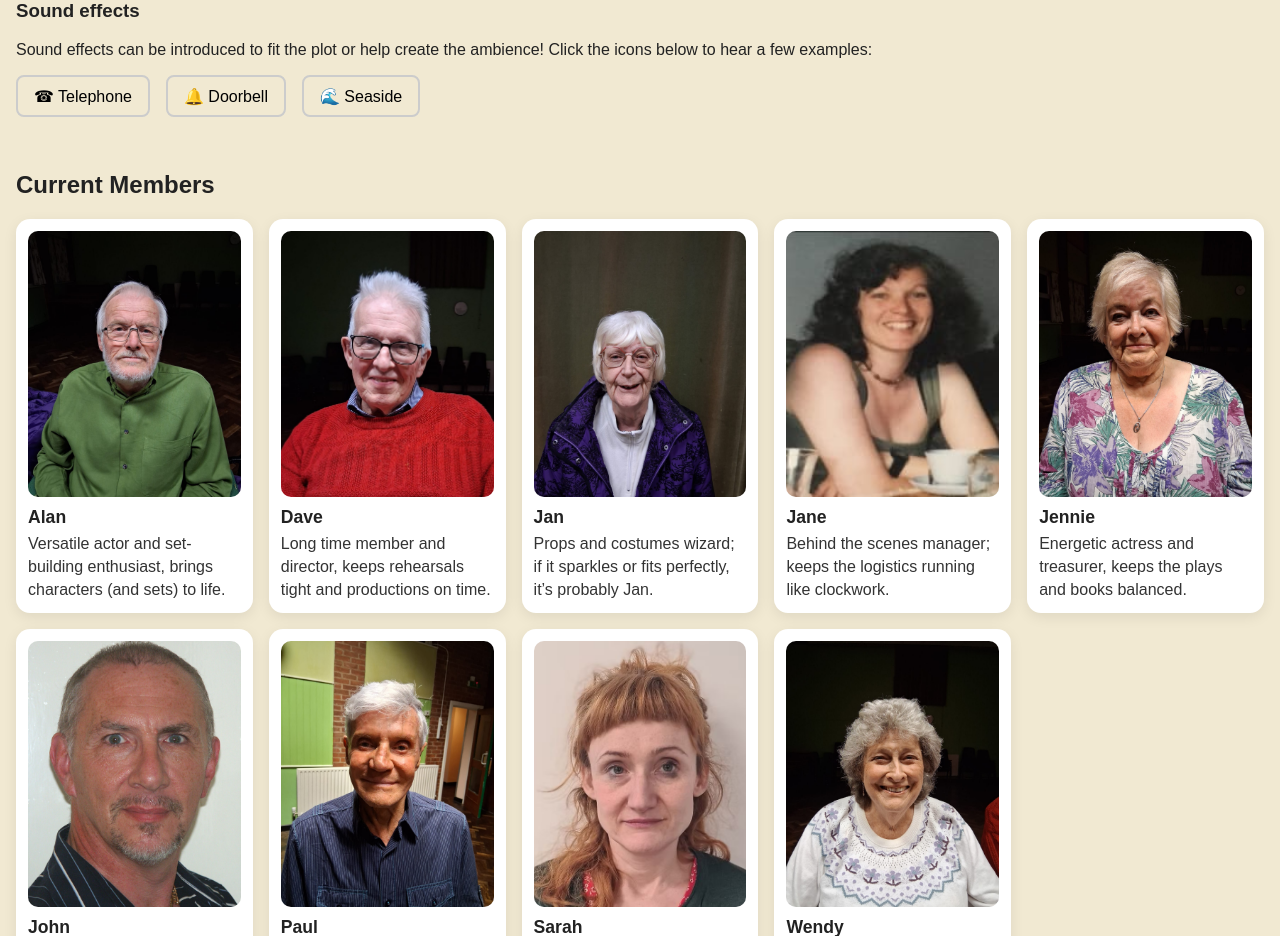
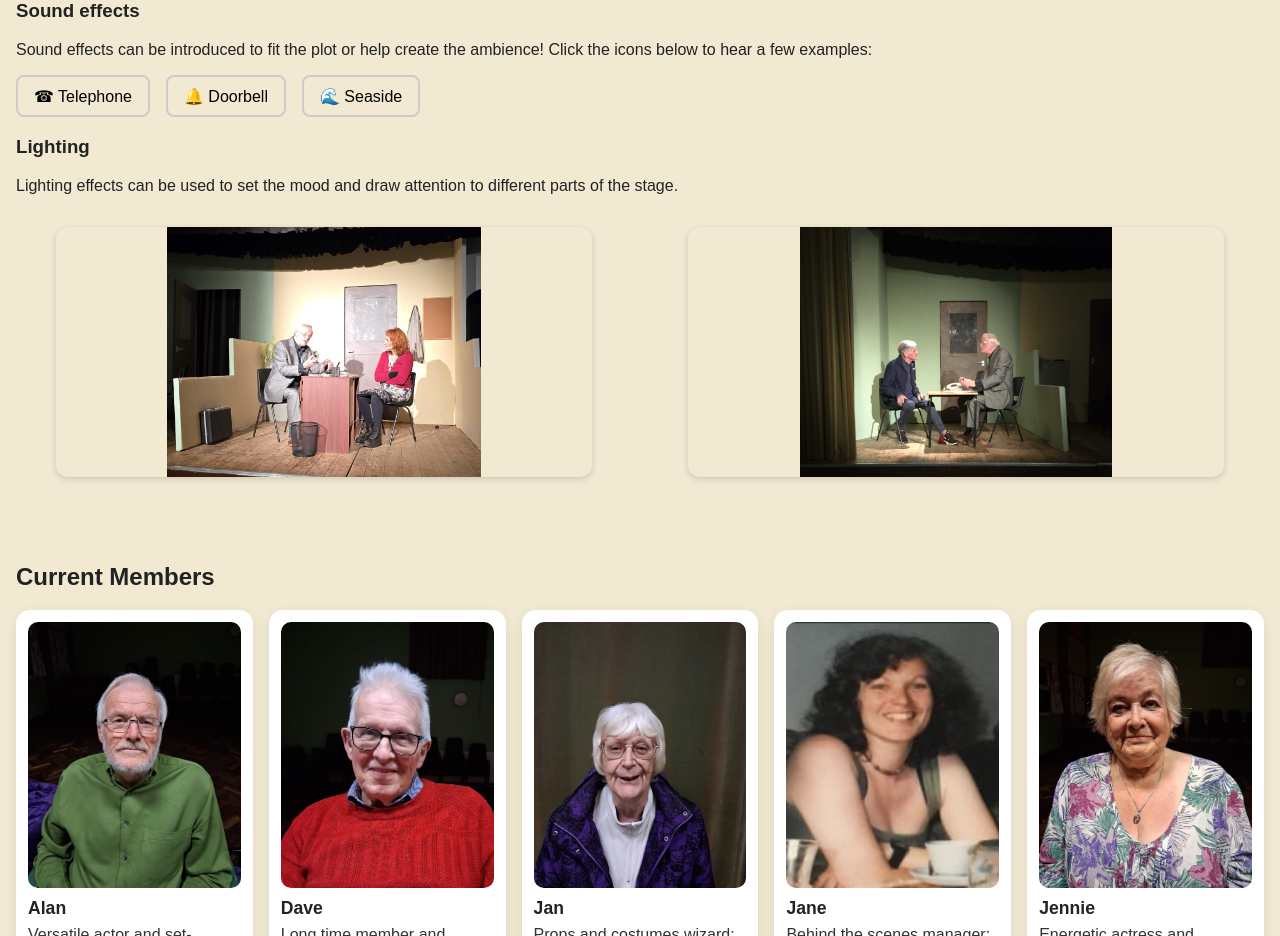
Before and after one commit to AvocadoCoding/PhoenixPlayersOfEarlsdon, a React (Create React App) app in the folder my-react-app/: page /about in a window 1280 px wide. Shown: the part 1120-2056 px from the top of the page. Built offline with nearby package versions, Linux system fonts and the light colour scheme.

Commit message:
About update

```diff
--- a/my-react-app/src/App.css
+++ b/my-react-app/src/App.css
@@ -156,3 +156,34 @@ html, body, #root {
   background-color: #e5d9b8;
   transform: scale(1.05);
 }
+
+/* 💡 Lighting grid layout */
+.lighting-grid {
+  display: grid;
+  grid-template-columns: repeat(auto-fit, minmax(250px, 1fr));
+  gap: 1rem;
+  margin-top: 1rem;
+  margin-bottom: 2rem;
+}
+
+/* Lighting card container */
+.lighting-card {
+  background-color: #F1E9D2;
+  border-radius: 12px;
+  overflow: hidden;
+  box-shadow: 0 2px 6px rgba(0, 0, 0, 0.15);
+  display: flex;
+  align-items: center;
+  justify-content: center;
+  height: 250px; /* uniform card height */
+}
+
+/* Lighting image styling – preserve proportions */
+.lighting-photo {
+  max-width: 100%;
+  max-height: 100%;
+  height: auto;
+  width: auto;
+  object-fit: contain; /* keeps full image visible */
+  display: block;
+}
--- a/my-react-app/src/pages/AboutUs.js
+++ b/my-react-app/src/pages/AboutUs.js
@@ -20,6 +20,10 @@ import Set5 from '../assets/images/set-building/Set5.JPG';
 import TelephoneSound from '../assets/sound/old-telephone-ringing.mp3';
 import DoorbellSound from '../assets/sound/sound-effect-doorbell-rings-single.mp3';
 import SeasideSound from '../assets/sound/sound-effect-seagulls.mp3'; // fixed extension
+
+// 💡 Import lighting images
+import Lighting1 from '../assets/images/lighting/1.JPG';
+import Lighting2 from '../assets/images/lighting/2.JPG';
 
 const members = [
   { name: 'Alan', img: AlanImg, bio: 'Versatile actor and set-building enthusiast, brings characters (and sets) to life.' },
@@ -144,6 +148,21 @@ function AboutUs() {
           <audio ref={seasideRef} src={SeasideSound} />
         </div>
 
+        {/* 💡 Lighting section */}
+        <h3>Lighting</h3>
+        <p>
+          Lighting effects can be used to set the mood and draw attention to different parts of the stage.
+        </p>
+
+        <div className="lighting-grid">
+          <figure className="lighting-card">
+            <img src={Lighting1} alt="Lighting effect 1" className="lighting-photo" loading="lazy" />
+          </figure>
+          <figure className="lighting-card">
+            <img src={Lighting2} alt="Lighting effect 2" className="lighting-photo" loading="lazy" />
+          </figure>
+        </div>
+
         <br />
         <h2>Current Members</h2>
 
```
Also changed, not shown: my-react-app/src/assets/images/lighting/1.JPG (added), my-react-app/src/assets/images/lighting/2.JPG (added).
